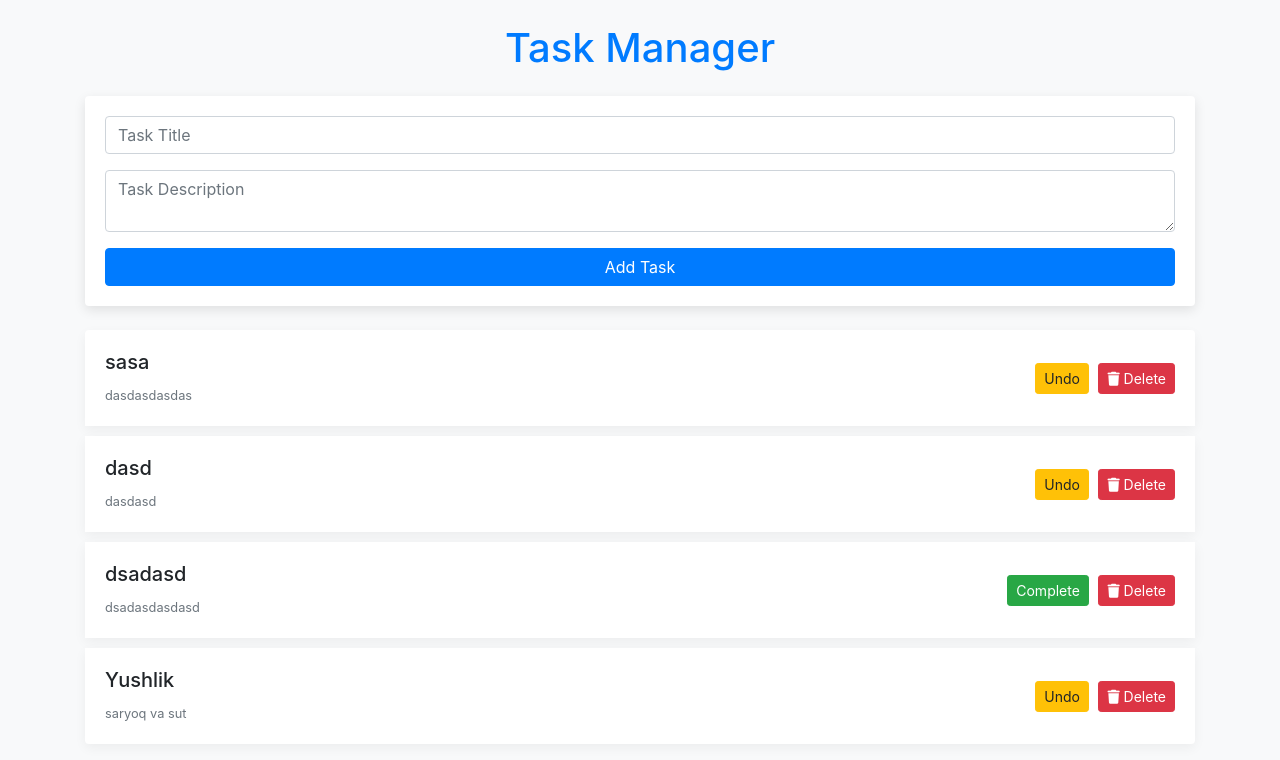
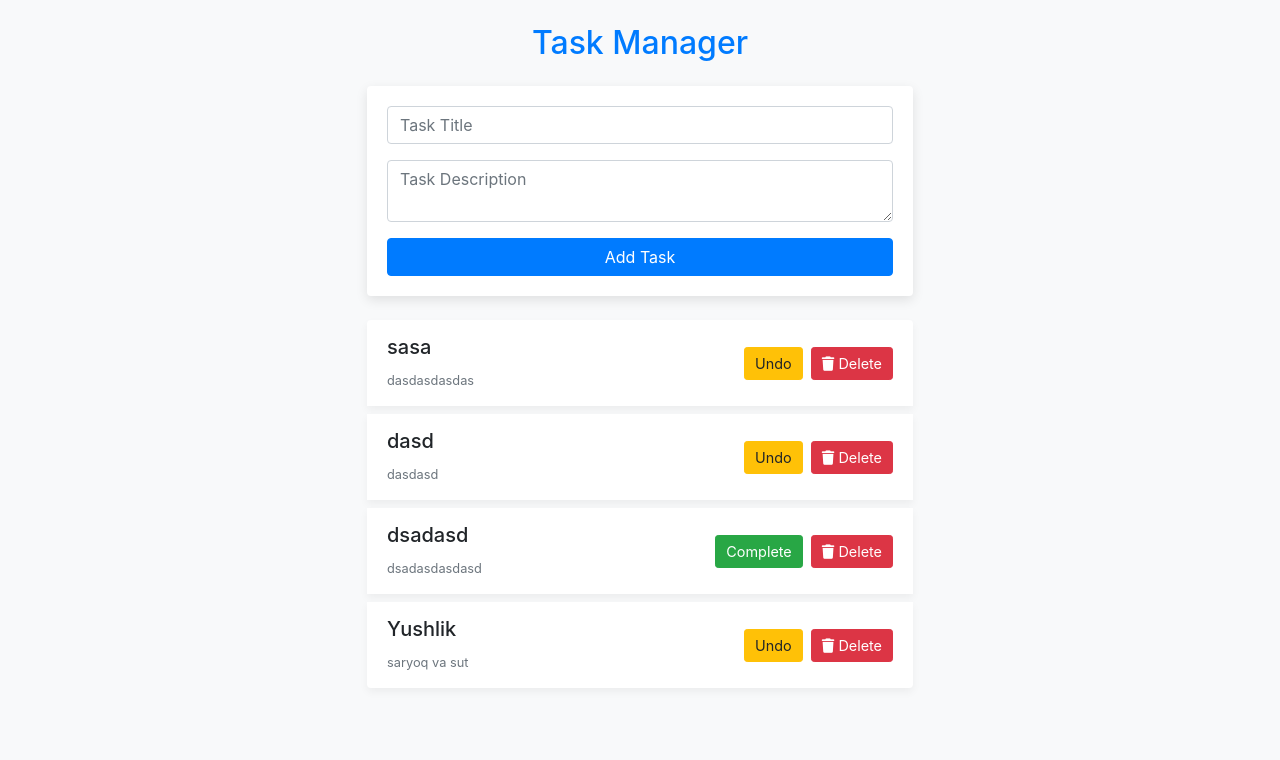
Before and after one commit to Samandar2005/Task-Manager, a Flask app: page / in a window 1280 px wide. Shown: the top 760 px of the page. Run offline with Flask 3, Linux system fonts and the light colour scheme; some libraries are stand-ins or nearby versions.

Commit message:
Update web stile

```diff
--- a/templates/style.css
+++ b/static/style.css
@@ -1,21 +1,30 @@
 body {
     background-color: #f8f9fa;
+    margin: 0;
+    padding: 0;
+}
+.container{
+    width: 45%;
 }
 
 h1 {
     color: #007bff;
+    font-size: 2rem;
+    margin-bottom: 1rem;
 }
 
 .card {
+    margin: 0;
+    padding: 0;
     border: none;
     box-shadow: 0px 4px 12px rgba(0, 0, 0, 0.1);
 }
 
 .list-group-item {
     border: none;
-    padding: 20px;
-    margin-bottom: 10px;
-    box-shadow: 0px 4px 12px rgba(0, 0, 0, 0.05);
+    padding: 15px 20px;
+    margin-bottom: 8px;
+    box-shadow: 0px 4px 8px rgba(0, 0, 0, 0.05);
     transition: 0.2s ease-in-out;
 }
 
@@ -23,8 +32,15 @@ h1 {
     transform: translateY(-2px);
 }
 
+.buttons {
+    display: flex;
+    align-items: center;
+}
+
 .buttons button {
     margin-left: 5px;
+    font-size: 0.9rem;
+    padding: 5px 10px;
 }
 
 .buttons form {
--- a/templates/index.html
+++ b/templates/index.html
@@ -6,7 +6,7 @@
     <title>Task Manager</title>
     <link href="https://cdnjs.cloudflare.com/ajax/libs/font-awesome/6.0.0-beta3/css/all.min.css" rel="stylesheet">
     <link href="https://stackpath.bootstrapcdn.com/bootstrap/4.5.2/css/bootstrap.min.css" rel="stylesheet">
-    <link rel="stylesheet" href="style.css">
+    <link rel="stylesheet" href="{{ url_for('static', filename='style.css') }}">
 </head>
 <body>
     <div class="container my-4">
@@ -32,14 +32,14 @@
                     <h5>{{ task.title }}</h5>
                     <small class="text-muted">{{ task.description }}</small>
                 </div>
-                <div class="buttons">
+                <div class="buttons d-flex align-items-center">
                     <form action="/update/{{ task.id }}" method="POST" onsubmit="return confirmComplete('{{ task.title }}')">
                         <button type="submit" class="btn btn-sm {{ 'btn-success' if task.status == 'pending' else 'btn-warning' }}">
                             {{ 'Complete' if task.status == 'pending' else 'Undo' }}
                         </button>
                     </form>
                     <form action="/delete/{{ task.id }}" method="GET" onsubmit="return confirmDelete('{{ task.title }}')">
-                        <button type="submit" class="btn btn-sm btn-danger">
+                        <button type="submit" class="btn btn-sm btn-danger ml-2">
                             <i class="fas fa-trash"></i> Delete
                         </button>
                     </form>
@@ -51,6 +51,6 @@
 
     <script src="https://code.jquery.com/jquery-3.5.1.min.js"></script>
     <script src="https://stackpath.bootstrapcdn.com/bootstrap/4.5.2/js/bootstrap.bundle.min.js"></script>
-    <script src="script.js"></script>
+    <script src="{{ url_for('static', filename='script.js') }}"></script>
 </body>
 </html>
```
Also changed, not shown: instance/tasks.db, static/script.js (renamed from templates/script.js).
